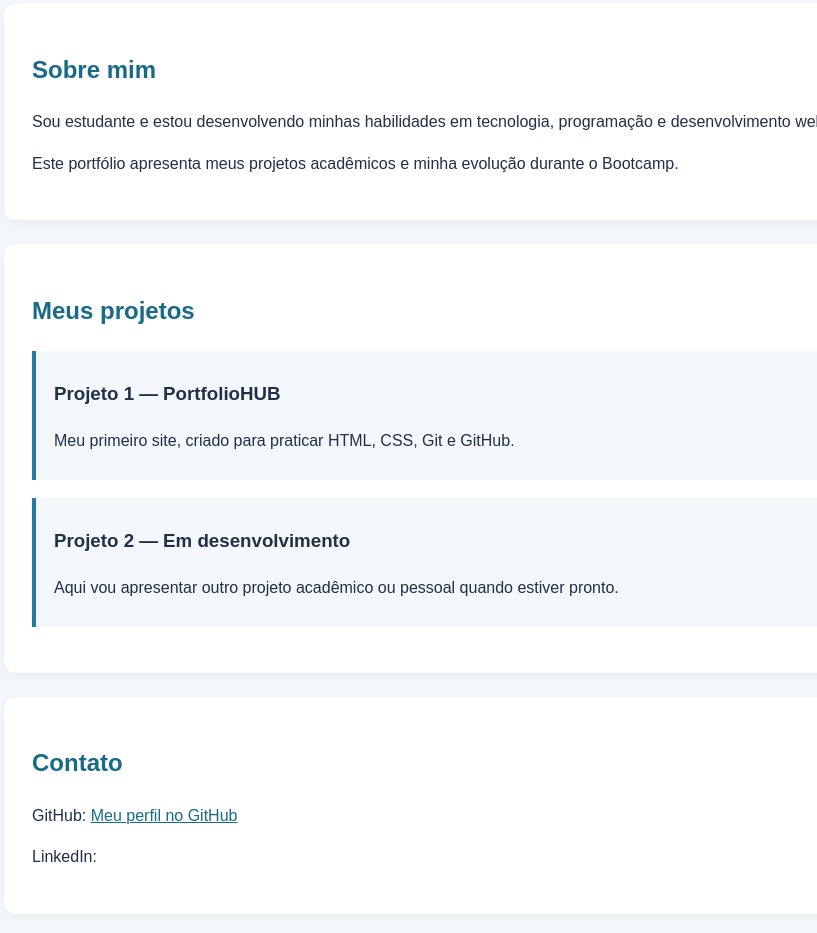
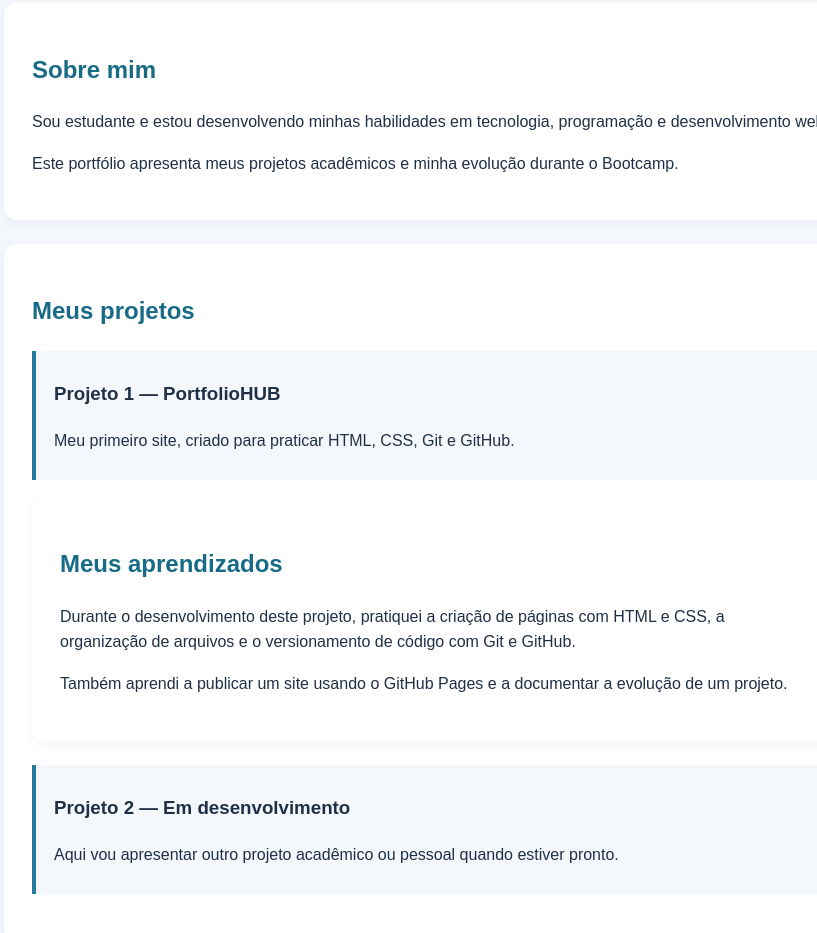
Before and after one commit to artururzedo2006/portfoliohub, a plain HTML site: page index.html in a window 1280 px wide. Shown: the part 353-1286 px from the top of the page, without its empty margins (206-1023 px from the left). Drawn offline with Linux system fonts and the light colour scheme.

Commit message:
feat: adiciona seção de aprendizados

```diff
--- a/index.html
+++ b/index.html
@@ -44,6 +44,18 @@
                 </p>
             </article>
 
+            <section id="aprendizados">
+    <h2>Meus aprendizados</h2>
+    <p>
+        Durante o desenvolvimento deste projeto, pratiquei a criação
+        de páginas com HTML e CSS, a organização de arquivos e o
+        versionamento de código com Git e GitHub.
+    </p>
+    <p>
+        Também aprendi a publicar um site usando o GitHub Pages e
+        a documentar a evolução de um projeto.
+    </p>
+</section>
             <article>
                 <h3>Projeto 2 — Em desenvolvimento</h3>
                 <p>
```
